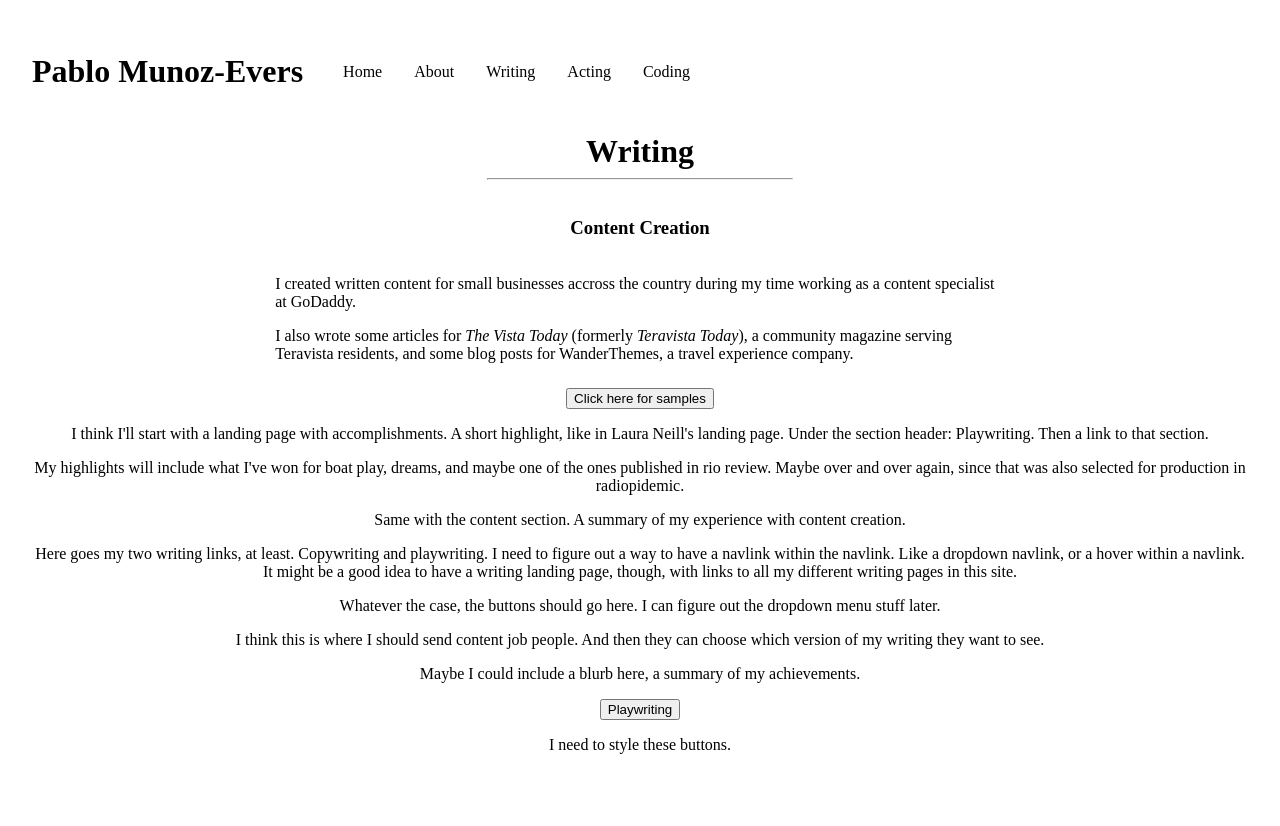
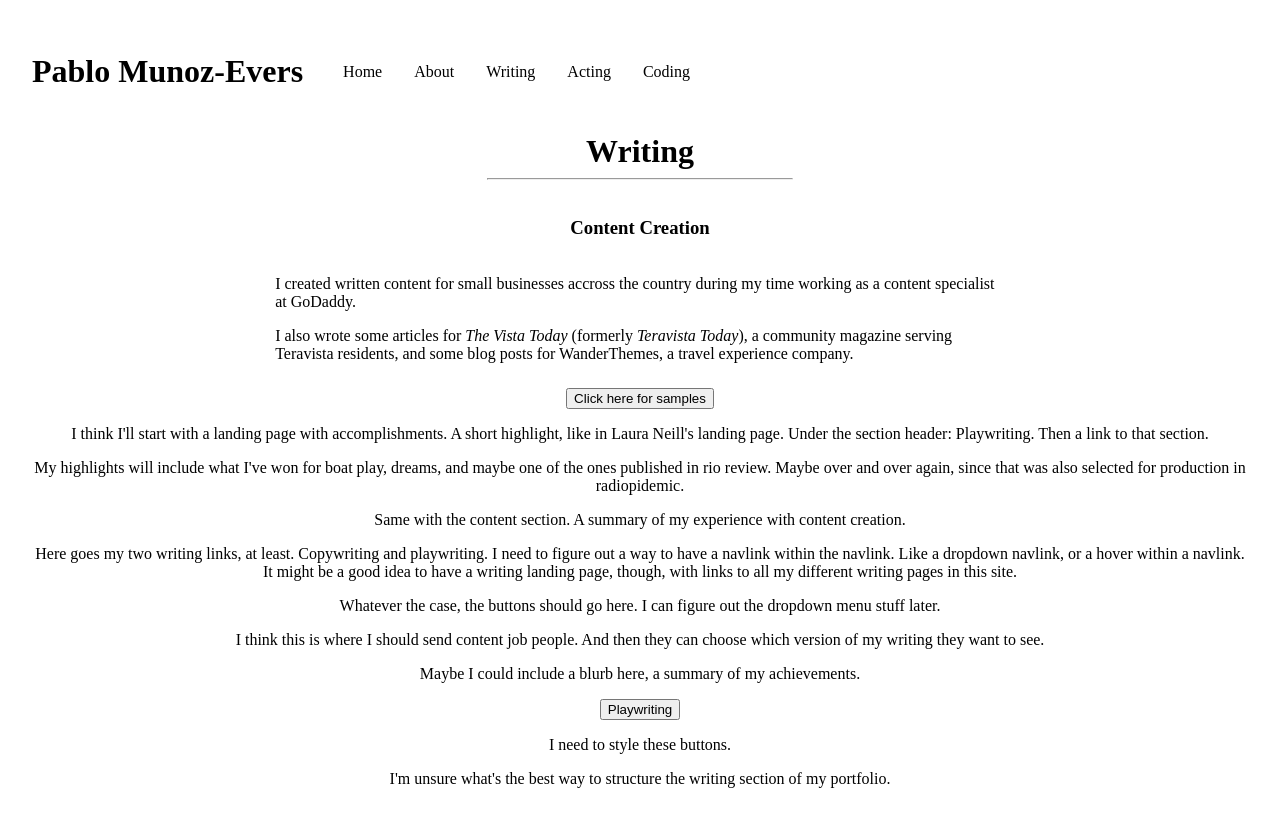
Before and after one commit to pamunev/primary-portfolio, a React (Vite) app: page /writing in a window 1280 px wide. Shown: the top 826 px of the page. Before the commit the page ends 802 px from the top, so only its background shows below. Built offline with nearby package versions, Linux system fonts and the light colour scheme.

Commit message:
Added structure thoughts on writing component.

```diff
--- a/src/routes/writing.jsx
+++ b/src/routes/writing.jsx
@@ -59,6 +59,10 @@ function Writing() {
         </NavLink>
       </div>
       <p>I need to style these buttons.</p>
+      <p>
+        I'm unsure what's the best way to structure the writing section of my
+        portfolio.
+      </p>
     </div>
   );
 }
```
